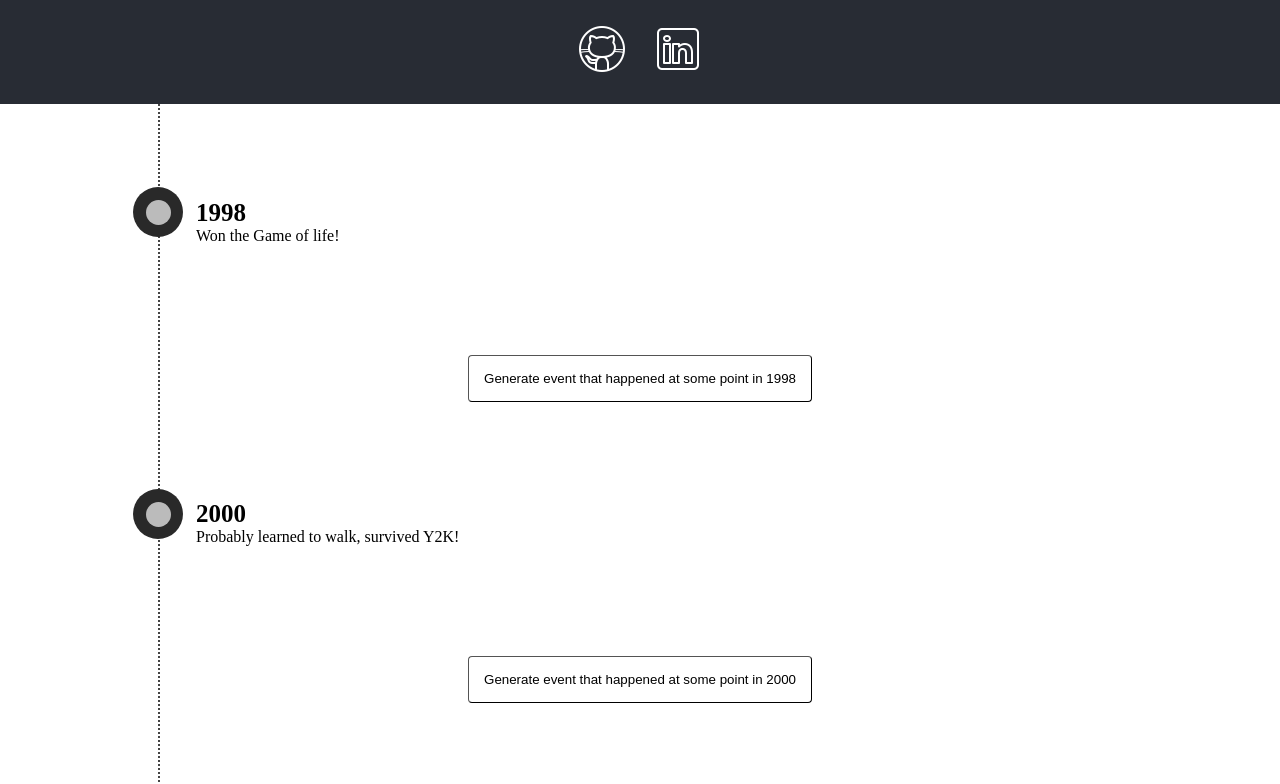
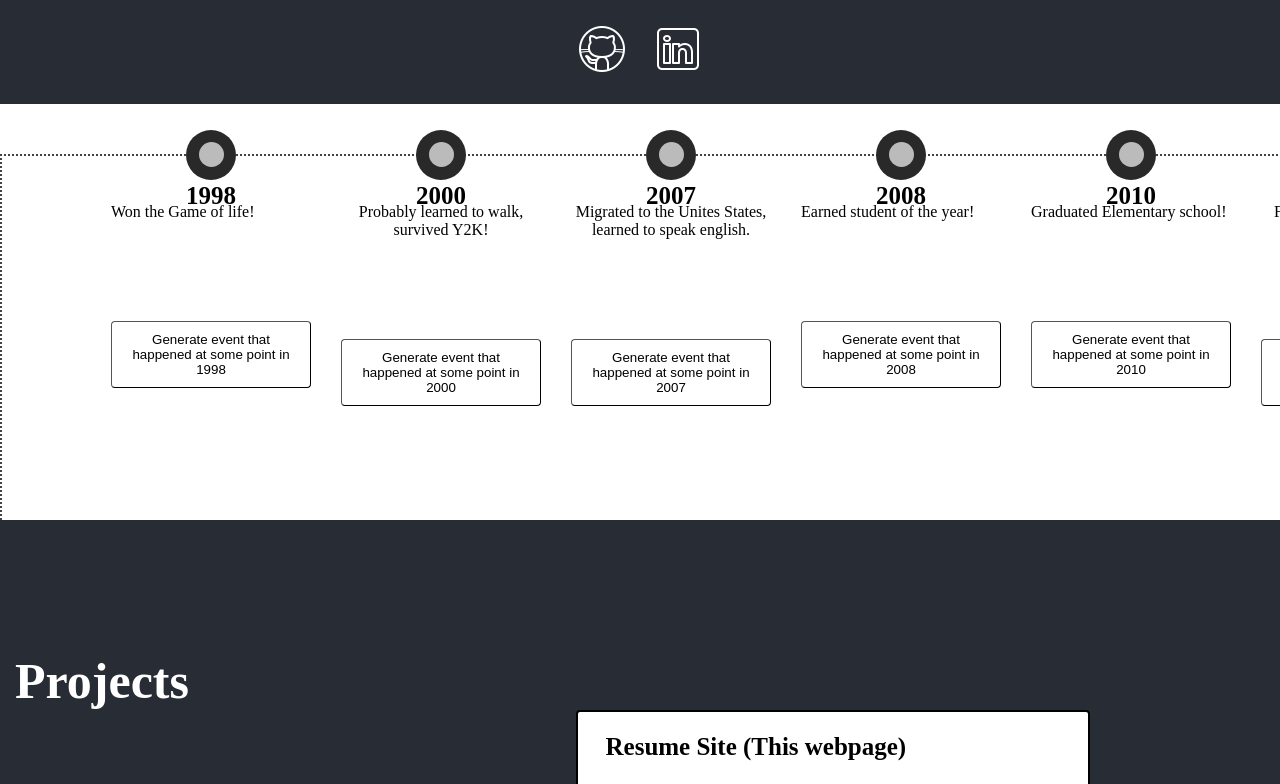
Before and after one commit to WesleyEspinoza/Resume-Site, a React (Create React App) app: page / in a window 1280 px wide. Shown: the part 696-1480 px from the top of the page. Built offline with nearby package versions, Linux system fonts and the light colour scheme.

Commit message:
horizontal timeline updates

```diff
--- a/src/Components/Timeline/TimeNode/TimeNode.css
+++ b/src/Components/Timeline/TimeNode/TimeNode.css
@@ -98,50 +98,57 @@
         position: relative;
         width: 100%;
         z-index: 1;
+        text-align: center;
     }
 
     .TimeNode {
         display: flex;
         position: relative;
         flex-direction: column;
-        width: 100%;
+        width: 200px;
         z-index: 2;
         text-align: center;
+        margin-left: 15px;
+        margin-right: 15px;
     }
 
     .InnerDot {
-        display: flex;
+        display: absolute;
         position: relative;
         height: 25px;
         width: 25px;
         background-color: #bbb;
         border-radius: 50%;
         z-index: 10;
-        left: 50px;
-        top: 0;
+        left: 0px;
+        top: -58px;
+        margin: 0 auto;
     }
 
     .OuterDot {
-        display: flex;
+        display: absolute;
         position: relative;
         height: 50px;
         width: 50px;
         background-color: #292929;
         border-radius: 50%;
         z-index: 9;
-        left: 37px;
-        top: -38px;
+        left: 0;
+        top: -95px;
+        margin: 0 auto;
     }
 
     .Date {
         display: flex;
         position: relative;
-        left: 100px;
+        margin: 0 auto;
         top: -93px;
+        left: 0px;
         font-family: var(--font);
         font-size: 25px;
         z-index: 9;
         width: fit-content;
+        text-align: center;
     }
 
     .Text {
@@ -149,14 +156,14 @@
         position: relative;
         width: fit-content;
         font-family: var(--font);
-        left: 100px;
-        top: -110px;
+        left: 0px;
+        top: -100px;
     }
 
     .FunFactDate {
         display: flex;
         position: relative;
-        left: 100px;
+        left: 0px;
         top: -80px;
         font-family: var(--font);
         font-weight: bolder;
@@ -167,9 +174,10 @@
     .FunFact {
         display: flex;
         position: relative;
-        left: 100px;
+        left: 0px;
         top: -85px;
         font-family: var(--font);
+        text-align: left;
     }
 
     .factButton {
@@ -179,7 +187,7 @@
         margin: 0 auto;
         text-align: center;
         background-color: transparent;
-        padding: 15px;
+        padding: 10px;
         border-width: 1px;
         border-radius: 4px;
     }
--- a/src/Components/Timeline/Timeline.css
+++ b/src/Components/Timeline/Timeline.css
@@ -39,7 +39,7 @@
         display: flex;
         position: relative;
         width: 100%;
-        height: 800px;
+        height: 448px;
         background-color: #282c34;
         text-align: center;
         overflow: auto;
@@ -48,9 +48,9 @@
     .Timeline {
         display: inline-flex;
         position: relative;
-        flex-direction: column;
+        flex-direction: row;
         background-color: #FFF;
-        width: 100%;
+        width: fit-content;
         height: fit-content;
         margin: 0 auto;
         padding: 6em;
@@ -63,10 +63,11 @@
         display: inline-flex;
         position: absolute;
         content: "";
-        top: 0;
+        top: 50px;
         bottom: 0;
-        left: 158px;
-        border-left: 2px dotted #444;
+        left: 0px;
+        right: 0px;
+        border-top: 2px dotted #444;
         z-index: 1;
     }
 }
```
